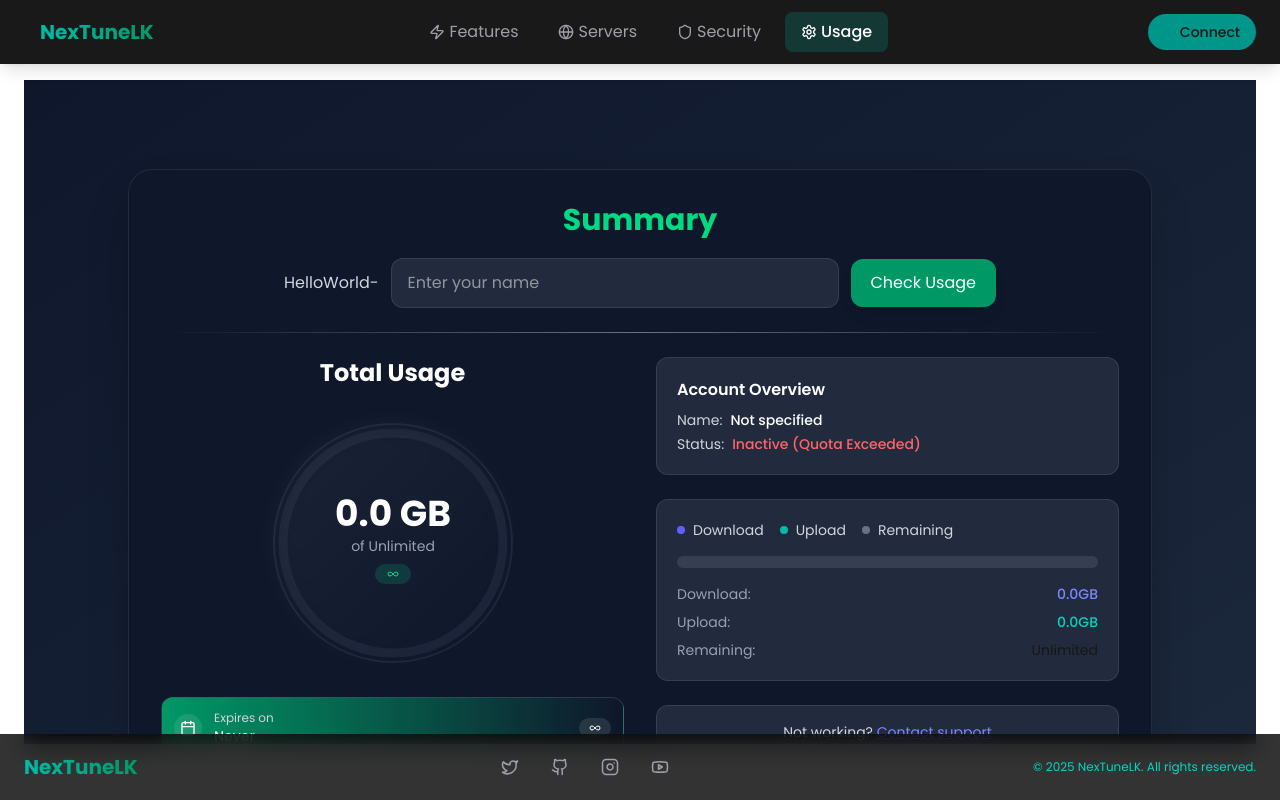
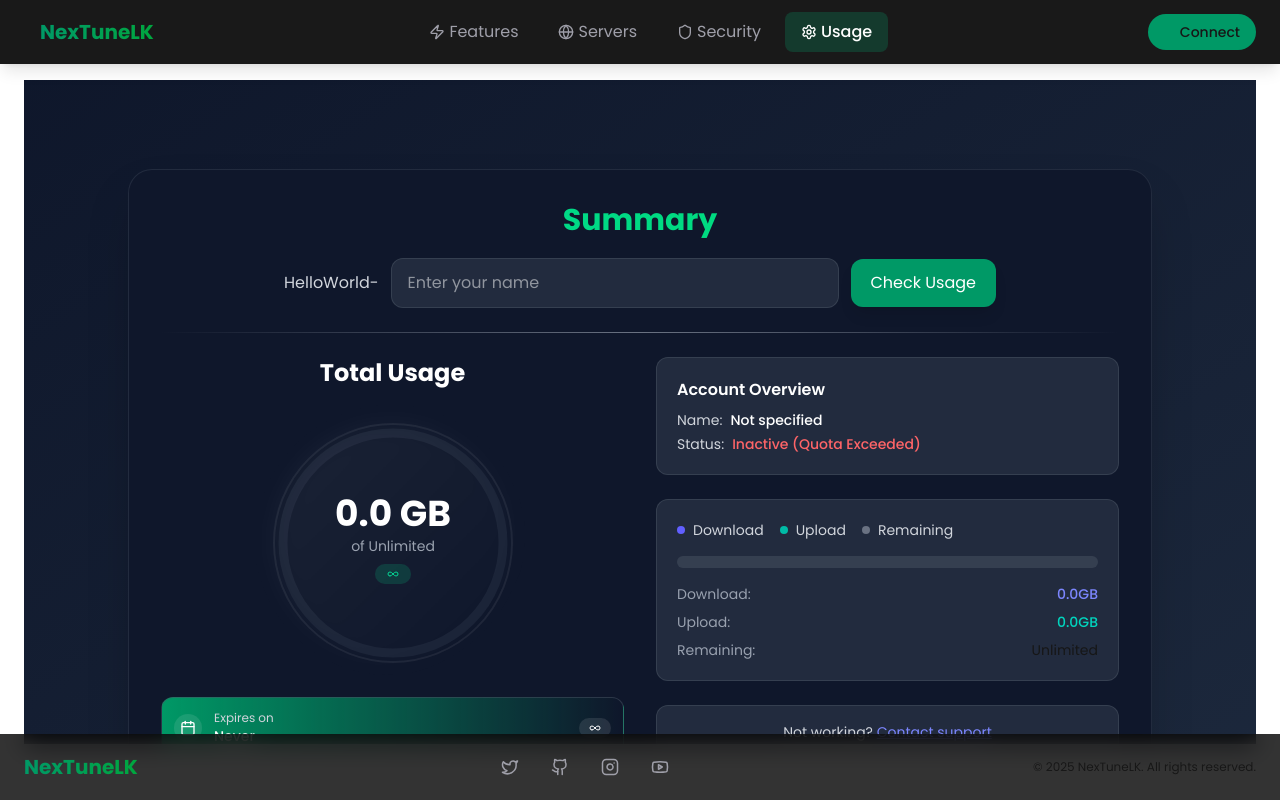
Before and after one commit to IshanArdithya/NextuneLK, a Next.js app in the folder client/: page /usage in a window 1280 px wide. Built offline with nearby package versions, Linux system fonts and the light colour scheme.

Commit message:
header and footer enhanced

```diff
--- a/client/src/components/Footer.tsx
+++ b/client/src/components/Footer.tsx
@@ -4,6 +4,9 @@
 import { Github, Twitter, Instagram, Youtube } from 'lucide-react'
 import Link from 'next/link'
 import { themes, type ThemeKey } from '@/lib/themes'
+import { useTheme } from '@/context/ThemeContext'
+import { type Theme } from '@/lib/themes'
+
 
 const socialLinks = [
   { icon: <Twitter size={18} />, url: '#' },
@@ -13,7 +16,9 @@
 ]
 
 export default function Footer({ themeKey = 'teal' }: { themeKey?: ThemeKey }) {
-  const theme = themes[themeKey]
+
+  const { theme } = useTheme()
+  const currentTheme = themes[themeKey] || themes.teal
 
   return (
     <motion.footer
@@ -62,7 +67,7 @@
 
           {/* Copyright */}
           <motion.p
-            className={`text-xs ${theme.text}`}
+            className={`text-xs ${theme.primary}`}
             initial={{ opacity: 0 }}
             animate={{ opacity: 1 }}
             transition={{ delay: 0.5 }}
--- a/client/src/components/header.tsx
+++ b/client/src/components/header.tsx
@@ -5,6 +5,8 @@
 import Link from 'next/link'
 import { usePathname } from 'next/navigation'
 import { themes, type ThemeKey } from '@/lib/themes'
+import { useTheme } from '@/context/ThemeContext'
+import { type Theme } from '@/lib/themes'
 
 const navItems = [
   {
@@ -31,8 +33,9 @@
 
 export default function Header({ themeKey = 'teal' }: { themeKey?: ThemeKey }) {
   const pathname = usePathname()
-  const theme = themes[themeKey]
 
+  const { theme } = useTheme()
+  const currentTheme = themes[themeKey] || themes.teal
   return (
     <motion.header
       className="fixed top-0 left-0 right-0 z-50 bg-black/90 backdrop-blur-md shadow-lg"
@@ -64,7 +67,7 @@
               duration: 2,
               ease: "easeInOut"
             }}
-            className={`w-2 h-2 rounded-full ${theme.icon}`}
+            className={`w-2 h-2 rounded-full ${theme.icon} animate-pulse`}
           />
           <Link href="/" className={`text-xl font-bold bg-gradient-to-r ${theme.primary} bg-clip-text text-transparent`}>
             NexTuneLK
```
